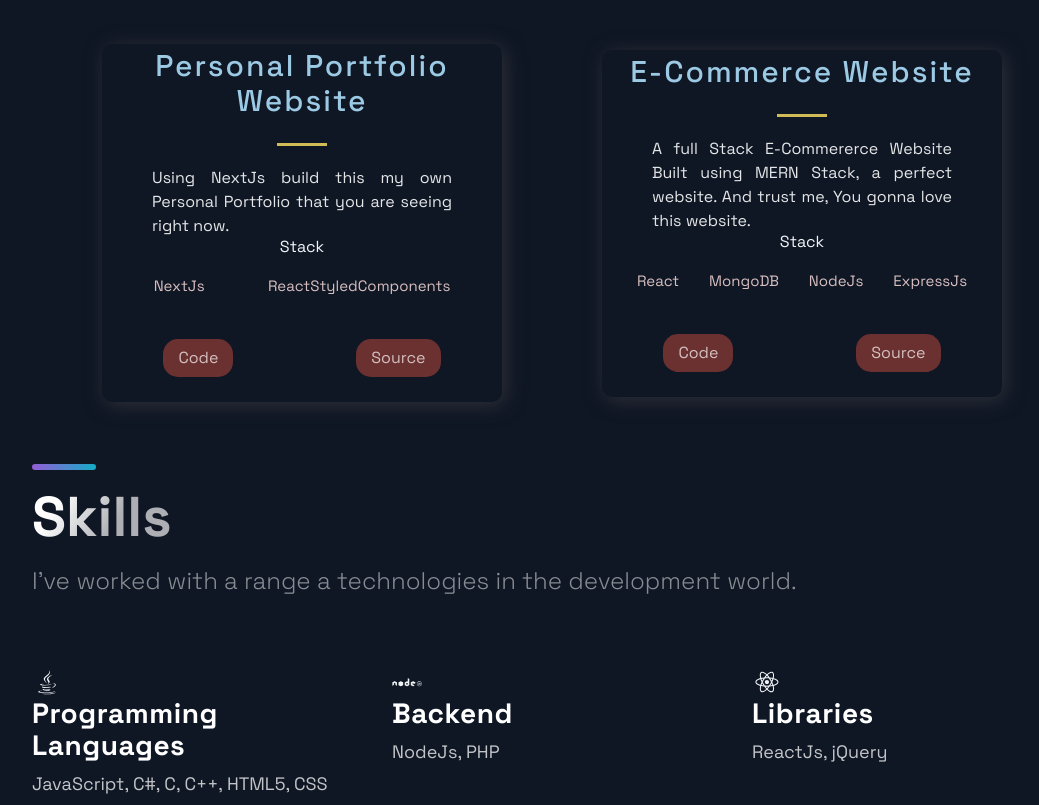
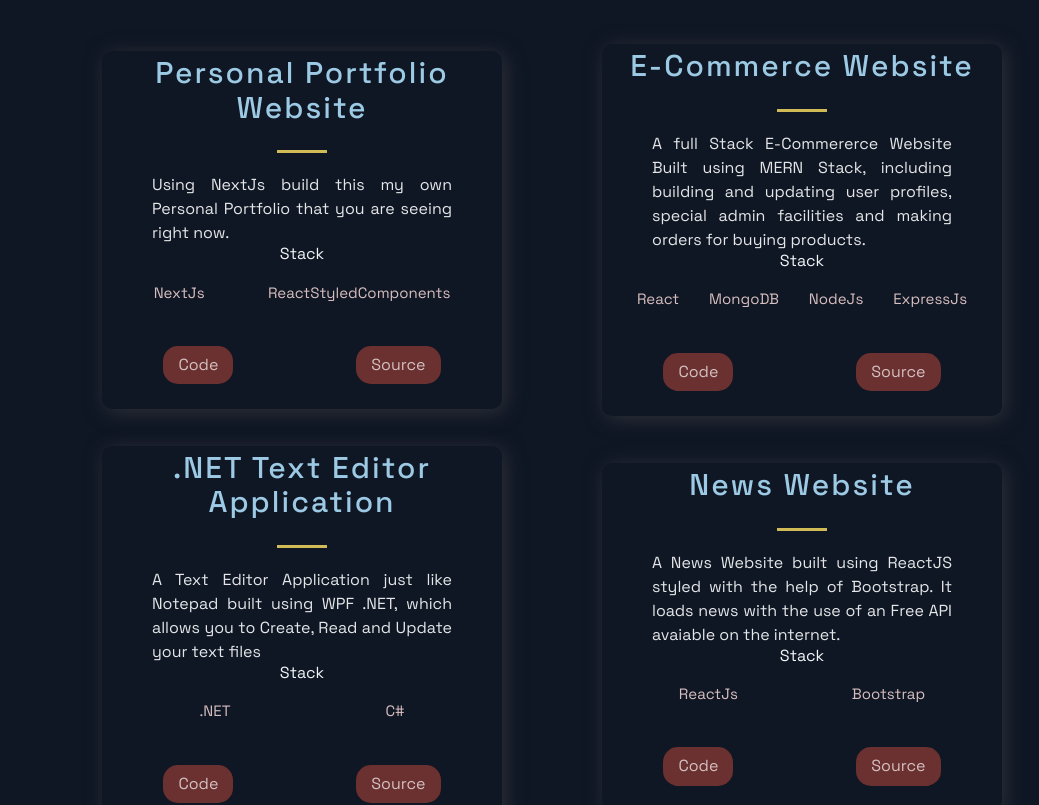
Before and after one commit to Amrit-Maan2221/personal-portfolio, a Next.js app: page / in a window 1280 px wide. Shown: the part 840-1645 px from the top of the page, without its empty margins (88-1127 px from the left). Built offline with nearby package versions, Linux system fonts and the light colour scheme.

Commit message:
added some more projects and updated resume

```diff
--- a/src/constants/constants.js
+++ b/src/constants/constants.js
@@ -4,15 +4,39 @@
     description: "Using NextJs build this my own Personal Portfolio that you are seeing right now.",
     tags: ['NextJs', 'ReactStyledComponents'],
     source: 'https://github.com/Amrit-Maan2221/personal-portfolio',
-    visit: 'https://google.com',
+    visit: 'https://personal-portfolio-bice-eight.vercel.app/',
     id: 0,
   },
   {
     title: 'E-Commerce Website',
-    description: "A full Stack E-Commererce Website Built using MERN Stack, a perfect website. And trust me, You gonna love this website.",
+    description: "A full Stack E-Commererce Website Built using MERN Stack, including building and updating user profiles, special admin facilities and making orders for buying products.",
     tags: ['React', 'MongoDB', 'NodeJs', 'ExpressJs'],
-    source: 'https://google.com',
-    visit: 'https://google.com',
+    source: 'https://github.com/Amrit-Maan2221/Storish--E-Commerce-Website',
+    visit: 'https://under-work-1hivhbb69-amrit-maan2221.vercel.app/',
     id: 1,
+  },
+  {
+    title: '.NET Text Editor Application',
+    description: "A Text Editor Application just like Notepad built using WPF .NET, which allows you to Create, Read and Update your text files",
+    tags: ['.NET', 'C#'],
+    source: 'https://github.com/Amrit-Maan2221/Text-Editor-Application',
+    visit: 'https://github.com/Amrit-Maan2221/Text-Editor-Application',
+    id: 2,
+  },
+  {
+    title: 'News Website',
+    description: "A News Website built using ReactJS styled with the help of Bootstrap. It loads news with the use of an Free API avaiable on the internet.",
+    tags: ['ReactJs', 'Bootstrap'],
+    source: 'https://github.com/Amrit-Maan2221/News-website-ReactJs',
+    visit: 'https://github.com/Amrit-Maan2221/News-website-ReactJs',
+    id: 3,
+  },
+  {
+    title: 'Web Text Editor',
+    description: "A Text Editor available on web used to manipulate the text with the features of dark and light mode.",
+    tags: ['ReactJs', 'Bootstrap'],
+    source: 'https://github.com/Amrit-Maan2221/Text-Editor-Using-React',
+    visit: 'https://github.com/Amrit-Maan2221/Text-Editor-Using-React',
+    id: 4,
   }
 ];
```
Also changed, not shown: 1 other file (tests, documents, lock files or other folders).
